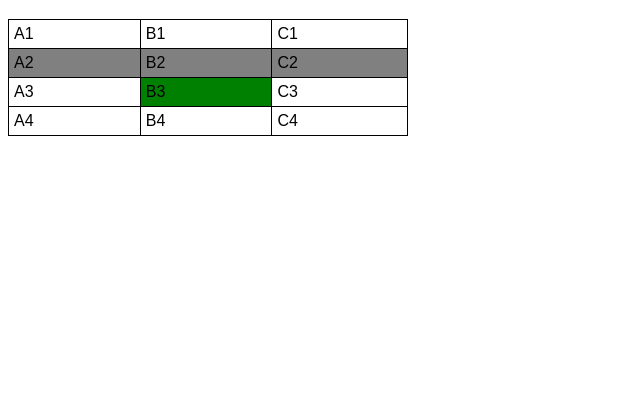
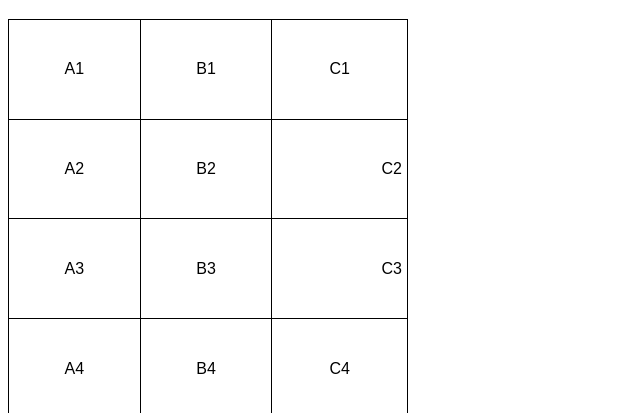
Before and after one commit to elerson-dias/html-css, a plain HTML site: page exercicios/ex023/tabela001.html in a window 1280 px wide. Shown: the part 61-474 px from the top of the page, without its empty margins (0-640 px from the left). Drawn offline with Linux system fonts and the light colour scheme.

Commit message:
criei tabla 001

```diff
--- a/exercicios/ex023/tabela001.html
+++ b/exercicios/ex023/tabela001.html
@@ -11,19 +11,25 @@
 
         table{
            width: 400px;
+           height: 400px;
            border-collapse: collapse;
         }
 
         td{
             border: 1px solid black;
             padding: 5px;
-        }
+            vertical-align:middle /* Alinhamento hotizontasl*/;
+        text-align: center; /* Alinhamento vertical*/
+         }
         tr.linha{
             background-color: gray;
         }
 
         td.dado{
             background-color: green;
+        }
+        .numero{
+            text-align: right;
         }
 
     </style>
@@ -44,16 +50,16 @@
     <td>C1</td>
         </tr>
 
-        <tr class="linha">
+        <tr>
             <td>A2</td>
             <td>B2</td>
-            <td>C2</td>
+            <td class="numero">C2</td>
         </tr>
 
         <tr>
             <td>A3</td>
-            <td class="dado">B3</td>
-            <td>C3</td>
+            <td>B3</td>
+            <td class="numero">C3</td>
         </tr>
 
         <tr>
```
